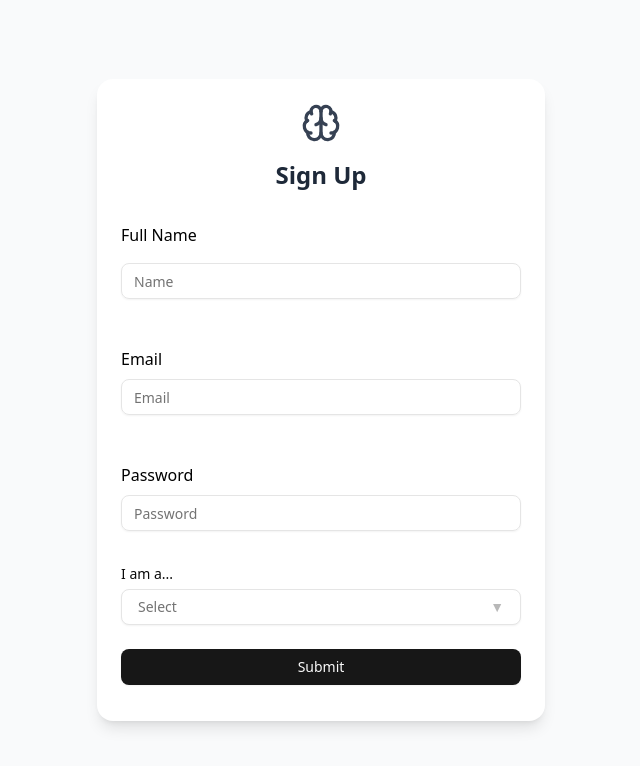
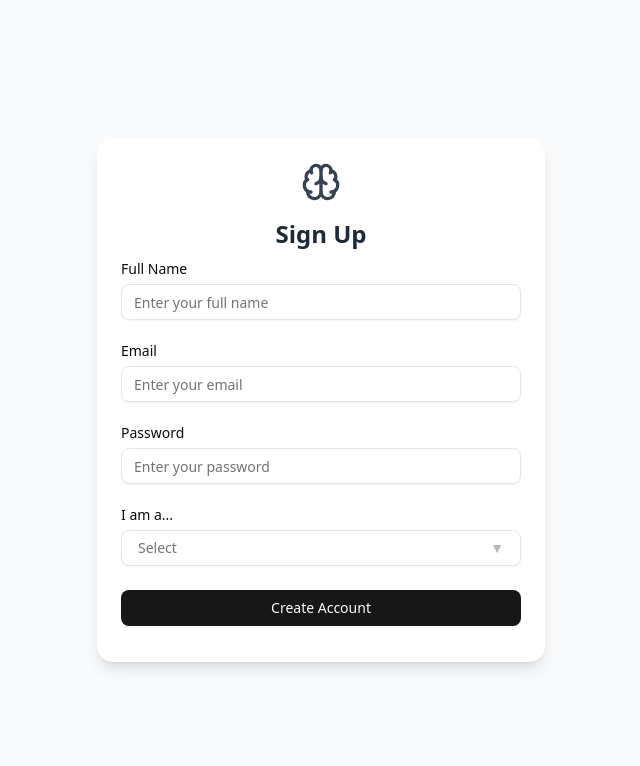
Before and after one commit to Thilaksan-A/neurolearn1, a Next.js app: page /Signup in a window 1280 px wide. Shown: the top 766 px of the page, without its empty margins (319-959 px from the left). Built offline with nearby package versions, Linux system fonts and the light colour scheme.

Commit message:
it works?

```diff
--- a/src/app/Homepage/page.js
+++ b/src/app/Homepage/page.js
@@ -73,10 +73,10 @@ export default function Dashboard() {
 
   useEffect(() => {
     const token = localStorage.getItem("token");
-    // if (!token) {
-    //   router.push("/Login"); // redirect to login if token is missing
-    //   return;
-    // }
+    if (!token) {
+      router.push("/Login"); // redirect to login if token is missing
+      return;
+    }
 
     try {
       const decoded = jwtDecode(token);
@@ -86,7 +86,7 @@ export default function Dashboard() {
     } catch (err) {
       console.error("Invalid token", err);
       localStorage.removeItem("token");
-      // router.push("/Login");
+      router.push("/Login");
     }
   }, []);
 
--- a/src/app/Signup/page.js
+++ b/src/app/Signup/page.js
@@ -1,86 +1,109 @@
-"use client"
+"use client";
 
 import { Button } from "@/components/ui/button";
+import {
+  Command,
+  CommandGroup,
+  CommandItem,
+  CommandList,
+} from "@/components/ui/command";
+import {
+  Form,
+  FormControl,
+  FormField,
+  FormItem,
+  FormLabel,
+  FormMessage,
+} from "@/components/ui/form";
 import { Input } from "@/components/ui/input";
+import {
+  Popover,
+  PopoverContent,
+  PopoverTrigger,
+} from "@/components/ui/popover";
+import { cn } from "@/lib/utils";
+import { zodResolver } from "@hookform/resolvers/zod";
+import { Brain } from "lucide-react";
 import { useRouter } from "next/navigation";
 import { useState } from "react";
-import { zodResolver } from "@hookform/resolvers/zod"
-import { useForm } from "react-hook-form"
-import { toast } from "sonner"
-import { z } from "zod"
-import { cn } from "@/lib/utils"
-import { Brain } from "lucide-react"
-import { Command, CommandGroup, CommandItem, CommandList } from "@/components/ui/command"
-import { Form, FormControl, FormField, FormItem, FormLabel, FormMessage } from "@/components/ui/form"
-import { Popover, PopoverContent, PopoverTrigger } from "@/components/ui/popover"
+import { useForm } from "react-hook-form";
+import { toast } from "sonner";
+import { z } from "zod";
 
 const occupations = [
   { label: "Student", value: "st" },
   { label: "Teacher", value: "te" },
-]
+];
 
 const FormSchema = z.object({
+  name: z.string().min(2, "Name must be at least 2 characters"),
+  email: z.email("Please enter a valid email"),
+  password: z.string().min(8, "Password must be at least 8 characters"),
   occupation: z.string({
     required_error: "Please select an occupation.",
   }),
-})
+});
 
 export default function Signup() {
   const router = useRouter();
-
-  const [name, setName] = useState("");
-  const [email, setEmail] = useState("");
-  const [password, setPassword] = useState("");
-
   const [error, setError] = useState("");
+  const [isSubmitting, setIsSubmitting] = useState(false);
 
   const form = useForm({
     resolver: zodResolver(FormSchema),
     defaultValues: {
+      name: "",
+      email: "",
+      password: "",
       occupation: "",
     },
-  })
+  });
 
-  const handleSubmit = async (e) => {
-    e.preventDefault();
+  const handleSubmit = async (data) => {
     setError("");
+    setIsSubmitting(true);
 
     try {
       const res = await fetch("/api/auth/register", {
         method: "POST",
         headers: { "Content-Type": "application/json" },
-        body: JSON.stringify({ name, email, password }),
+        body: JSON.stringify({
+          name: data.name,
+          email: data.email,
+          password: data.password,
+          learner_type: "visual", // Default learner type - will be updated after survey
+        }),
       });
 
-      const data = await res.json();
+      const responseData = await res.json();
 
       if (!res.ok) {
-        setError(data.error || "Signup failed");
+        setError(responseData.error || "Signup failed");
         return;
       }
 
-      localStorage.setItem("token", data.token);
-      router.push("/Signup/Survey");
+      localStorage.setItem("token", responseData.token);
+
+      // Route based on occupation
+      if (data.occupation === "st") {
+        router.push("/Signup/Survey");
+      } else if (data.occupation === "te") {
+        router.push("/TeacherHomepage");
+      }
+
+      toast("Account created successfully!", {
+        description: "Welcome to NeuroLearn!",
+      });
     } catch (err) {
       setError("Something went wrong. Please try again.");
+    } finally {
+      setIsSubmitting(false);
     }
   };
 
-    const onSubmit = (data) => {
-    if (data.occupation === "st") {
-      router.push("/Signup/Survey")
-    } else if (data.occupation === "te") {
-      router.push("/TeacherHomepage")
-    }
-
-    toast("Form submitted!", {
-      description: (
-        <pre className="mt-2 w-[320px] rounded-md bg-neutral-950 p-4">
-          <code className="text-white">{JSON.stringify(data, null, 2)}</code>
-        </pre>
-      ),
-    })
-  }
+  const onSubmit = (data) => {
+    handleSubmit(data);
+  };
 
   return (
     <main className="flex justify-center items-center min-h-screen flex-col bg-gray-50 p-4">
@@ -88,21 +111,73 @@ export default function Signup() {
         <div className="flex justify-center items-center">
           <Brain className="h-10 w-10 text-gray-700" />
         </div>
-        <p className="text-center pt-4 text-2xl font-semibold text-gray-800">Sign Up</p>
+        <p className="text-center pt-4 text-2xl font-semibold text-gray-800">
+          Sign Up
+        </p>
         <Form {...form}>
-          <form onSubmit={form.handleSubmit(onSubmit)} className="space-y-6 py-3">
-        <div className="py-3">
-          <p className="mb-2 text-black py-2">Full Name</p>
-          <Input type="text" placeholder="Name" required aria-label="Full Name" />
-        </div>
-        <div className="py-3">
-          <p className="mb-2 text-black">Email</p>
-          <Input type="email" placeholder="Email" required aria-label="Email" />
-        </div>
-        <div className="py-3">
-          <p className="mb-2 text-black">Password</p>
-          <Input type="password" placeholder="Password" required aria-label="Password" />
-        </div>
+          <form
+            onSubmit={form.handleSubmit(onSubmit)}
+            className="space-y-6 py-3"
+          >
+            {error && (
+              <div className="bg-red-50 border border-red-200 text-red-700 px-4 py-3 rounded-md">
+                {error}
+              </div>
+            )}
+
+            <FormField
+              control={form.control}
+              name="name"
+              render={({ field }) => (
+                <FormItem>
+                  <FormLabel>Full Name</FormLabel>
+                  <FormControl>
+                    <Input
+                      type="text"
+                      placeholder="Enter your full name"
+                      {...field}
+                    />
+                  </FormControl>
+                  <FormMessage />
+                </FormItem>
+              )}
+            />
+
+            <FormField
+              control={form.control}
+              name="email"
+              render={({ field }) => (
+                <FormItem>
+                  <FormLabel>Email</FormLabel>
+                  <FormControl>
+                    <Input
+                      type="email"
+                      placeholder="Enter your email"
+                      {...field}
+                    />
+                  </FormControl>
+                  <FormMessage />
+                </FormItem>
+              )}
+            />
+
+            <FormField
+              control={form.control}
+              name="password"
+              render={({ field }) => (
+                <FormItem>
+                  <FormLabel>Password</FormLabel>
+                  <FormControl>
+                    <Input
+                      type="password"
+                      placeholder="Enter your password"
+                      {...field}
+                    />
+                  </FormControl>
+                  <FormMessage />
+                </FormItem>
+              )}
+            />
 
             <FormField
               control={form.control}
@@ -116,13 +191,18 @@ export default function Signup() {
                         <Button
                           variant="outline"
                           role="combobox"
-                          className={cn("justify-between", !field.value && "text-muted-foreground")}
+                          className={cn(
+                            "justify-between",
+                            !field.value && "text-muted-foreground"
+                          )}
                           aria-label="Select Occupation"
                         >
                           {field.value
-                            ? occupations.find((occupation) => occupation.value === field.value)?.label
+                            ? occupations.find(
+                                (occupation) => occupation.value === field.value
+                              )?.label
                             : "Select"}
-                          <span className="ml-2 opacity-50">▼</span> {/* Added a simple dropdown indicator */}
+                          <span className="ml-2 opacity-50">▼</span>
                         </Button>
                       </FormControl>
                     </PopoverTrigger>
@@ -135,8 +215,8 @@ export default function Signup() {
                                 key={occupation.value}
                                 value={occupation.label}
                                 onSelect={() => {
-                                  form.setValue("occupation", occupation.value)
-                                  form.trigger("occupation")
+                                  form.setValue("occupation", occupation.value);
+                                  form.trigger("occupation");
                                 }}
                               >
                                 {occupation.label}
@@ -151,8 +231,14 @@ export default function Signup() {
                 </FormItem>
               )}
             />
-            <Button className="py-3 w-full" type="submit">
-              Submit
+
+            <Button
+              className="py-3 w-full"
+              type="submit"
+              loading={isSubmitting}
+              disabled={isSubmitting}
+            >
+              {isSubmitting ? "Creating Account..." : "Create Account"}
             </Button>
           </form>
         </Form>
```
